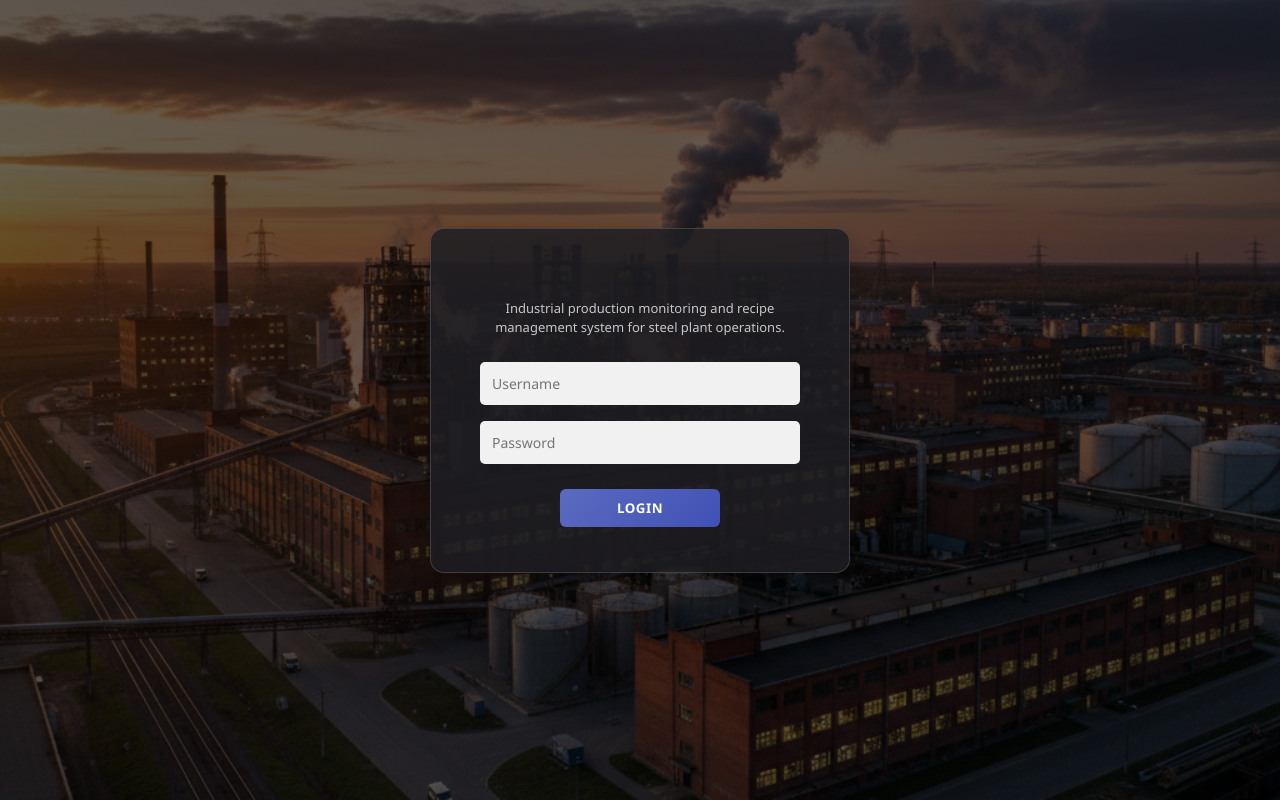
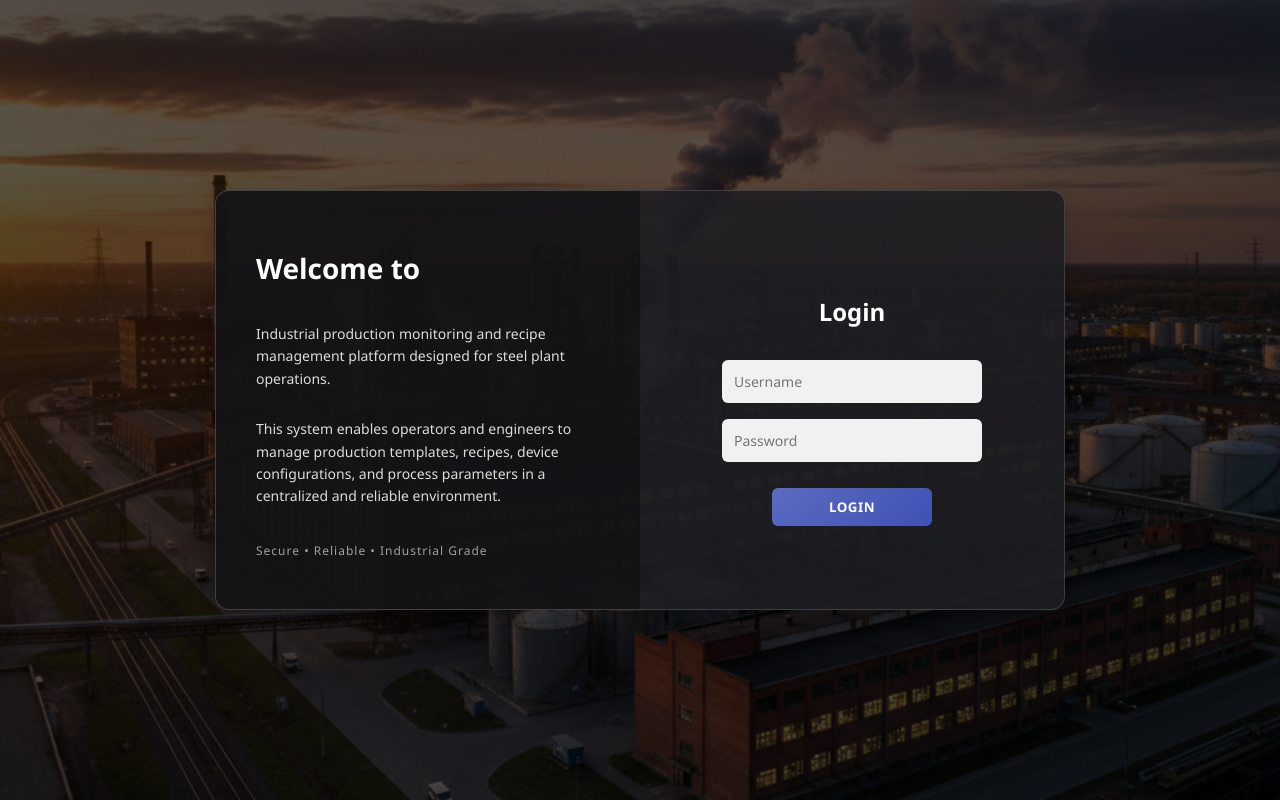
Before and after one commit to ADI-2707/App_Square-local, a React (Vite) app in the folder frontend/: page / in a window 1280 px wide. Built offline with nearby package versions, Linux system fonts and the light colour scheme; no server answers.

Commit message:
implemented two-panel login layout with welcome section and authentication form

```diff
--- a/frontend/src/pages/Login/Login.jsx
+++ b/frontend/src/pages/Login/Login.jsx
@@ -6,6 +6,7 @@ import loginBg from "../../assets/login-bg.png";
 import "./login.css";
 
 export default function Login() {
+
   const [username, setUsername] = useState("");
   const [password, setPassword] = useState("");
   const [isLoading, setIsLoading] = useState(false);
@@ -14,42 +15,67 @@ export default function Login() {
   const navigate = useNavigate();
 
   const handleSubmit = async (e) => {
+
     e.preventDefault();
 
     if (isLoading) return;
     setIsLoading(true);
 
     try {
+
       const response = await api.post("/auth/login", {
         username,
-        password,
+        password
       });
 
       await login(response.data.access_token);
+
       navigate("/home");
+
     } catch (error) {
+
       alert(error.response?.data?.detail || "Login failed");
+
     } finally {
+
       setIsLoading(false);
+
     }
+
   };
 
   return (
     <div
       className="login-container"
-      style={{
-        backgroundImage: `url(${loginBg})`,
-      }}
+      style={{ backgroundImage: `url(${loginBg})` }}
     >
+
       <div className="login-box">
-        <h2>{import.meta.env.VITE_APP_NAME}</h2>
+        <div className="login-left">
+          <h1 className="welcome-title">
+            Welcome to {import.meta.env.VITE_APP_NAME}
+          </h1>
 
-        <p className="login-subtitle">
-          Industrial production monitoring and recipe management system for
-          steel plant operations.
+          <p className="welcome-text">
+            Industrial production monitoring and recipe management platform
+            designed for steel plant operations.
           </p>
 
+          <p className="welcome-text">
+            This system enables operators and engineers to manage production
+            templates, recipes, device configurations, and process parameters
+            in a centralized and reliable environment.
+          </p>
+
+          <p className="welcome-footer">
+            Secure • Reliable • Industrial Grade
+          </p>
+        </div>
+
+        <div className="login-right">
+          <h2 className="login-heading">Login</h2>
           <form onSubmit={handleSubmit}>
+
             <input
               type="text"
               placeholder="Username"
@@ -66,8 +92,12 @@ export default function Login() {
               onChange={(e) => setPassword(e.target.value)}
             />
 
-          <button type="submit" disabled={isLoading}>{isLoading ? "Logging in..." : "LOGIN"}</button>
+            <button type="submit" disabled={isLoading}>
+              {isLoading ? "Logging in..." : "LOGIN"}
+            </button>
+
           </form>
+        </div>
       </div>
     </div>
   );
--- a/frontend/src/pages/Login/login.css
+++ b/frontend/src/pages/Login/login.css
@@ -15,61 +15,93 @@
   content: "";
   position: absolute;
   inset: 0;
-  background: rgba(0, 0, 0, 0.6);
+  background: rgba(0,0,0,0.65);
   z-index: 1;
 }
 
 .login-box {
   position: relative;
   z-index: 2;
-  width: 420px;
-  padding: 45px 40px;
-  background: rgba(30, 30, 35, 0.85);
+  width: 850px;
+  height: 420px;
+  display: flex;
+  background: rgba(30,30,35,0.9);
   border-radius: 14px;
-  border: 1px solid rgba(255, 255, 255, 0.15);
+  border: 1px solid rgba(255,255,255,0.15);
   box-shadow: var(--shadow-medium);
+  overflow: hidden;
 }
 
-.login-box h2,
-.login-subtitle {
-  text-align: center;
+.login-left {
+  width: 50%;
+  padding: 50px 40px;
+  display: flex;
+  flex-direction: column;
+  justify-content: center;
+  color: white;
+  background: rgba(0,0,0,0.35);
 }
 
-.login-box h2 {
-  color: white;
-  margin-bottom: 25px;
+.welcome-title {
+  font-size: 28px;
   font-weight: 600;
-  letter-spacing: 1px;
+  margin-bottom: 20px;
 }
 
-.login-subtitle {
-  margin-bottom: 24px;
-  font-size: 13px;
-  line-height: 1.5;
-  color: rgba(255, 255, 255, 0.75);
+.welcome-text {
+  font-size: 14px;
+  line-height: 1.6;
+  margin-bottom: 14px;
+  color: rgba(255,255,255,0.85);
 }
 
-.login-box input {
-  width: 320px;
+.welcome-footer {
+  margin-top: 20px;
+  font-size: 12px;
+  letter-spacing: 1px;
+  color: rgba(255,255,255,0.6);
+}
+
+.login-right {
+  width: 50%;
+  padding: 50px 40px;
+  display: flex;
+  flex-direction: column;
+  justify-content: center;
+}
+
+.login-heading {
+  text-align: center;
+  color: white;
+  margin-bottom: 30px;
+  font-weight: 600;
+}
+
+.login-right form {
+  display: flex;
+  flex-direction: column;
+  align-items: center;
+}
+
+.login-right input {
+  width: 260px;
   padding: 12px;
-  margin: 0 auto 16px auto;
-  display: block;
-  border-radius: 5px;
+  margin-bottom: 16px;
+  border-radius: 6px;
   border: none;
   background: #f1f1f1;
   font-size: 14px;
 }
 
-.login-box input:focus {
+.login-right input:focus {
   outline: none;
   box-shadow: 0 0 0 2px var(--color-primary);
 }
 
-.login-box button {
+.login-right button {
   width: 160px;
   padding: 10px;
-  margin: 25px auto 0 auto;
-  display: block;
+  margin-top: 10px;
   background: linear-gradient(
     135deg,
     var(--color-primary),
@@ -84,15 +116,13 @@
   transition: all 0.2s ease;
 }
 
-.login-box button:hover {
+.login-right button:hover {
   transform: translateY(-2px);
   box-shadow: var(--shadow-soft);
 }
 
-.login-box button:disabled {
+.login-right button:disabled {
   background: #4a4a4a;
   cursor: not-allowed;
   opacity: 0.7;
-  box-shadow: none;
-  transform: none;
 }
```
Lines whose indentation alone changed are shown as unchanged.
